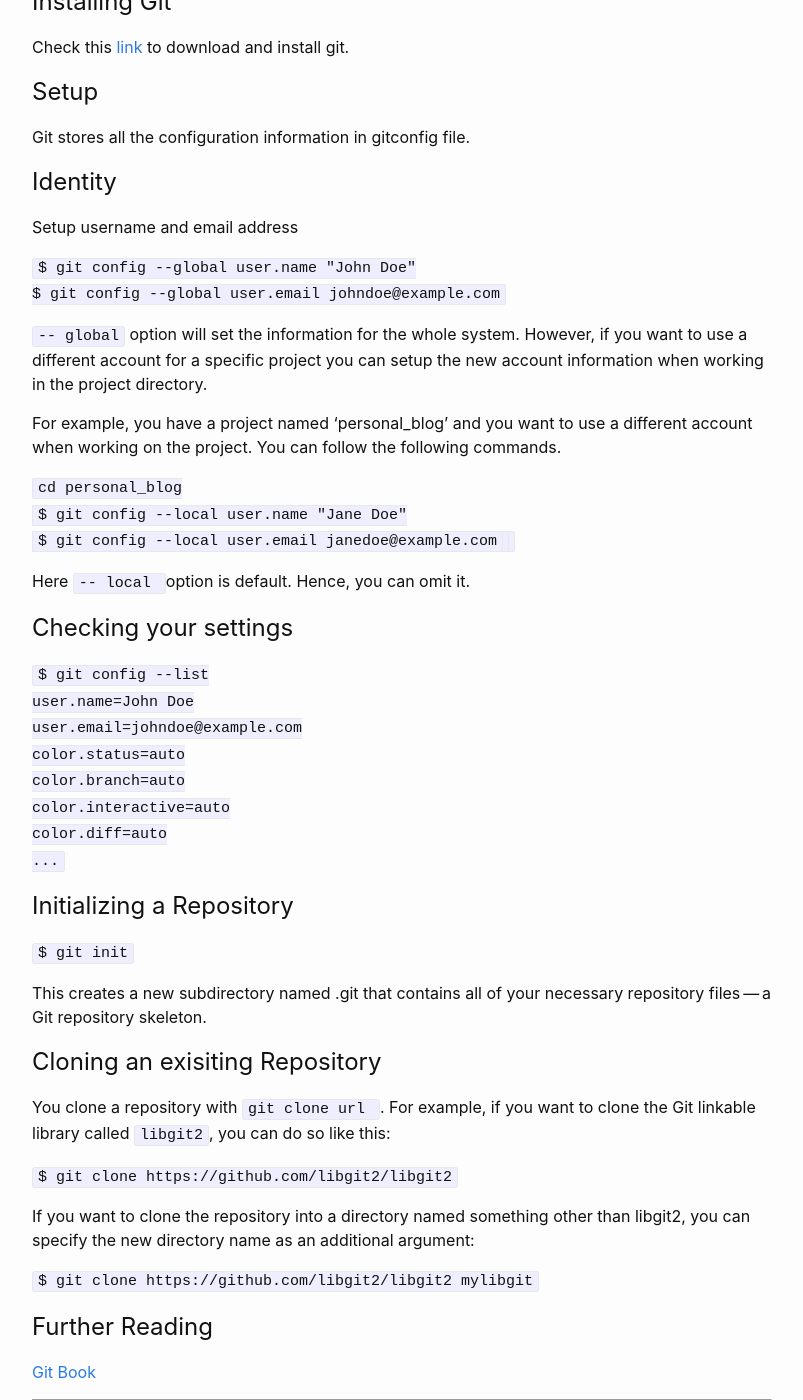
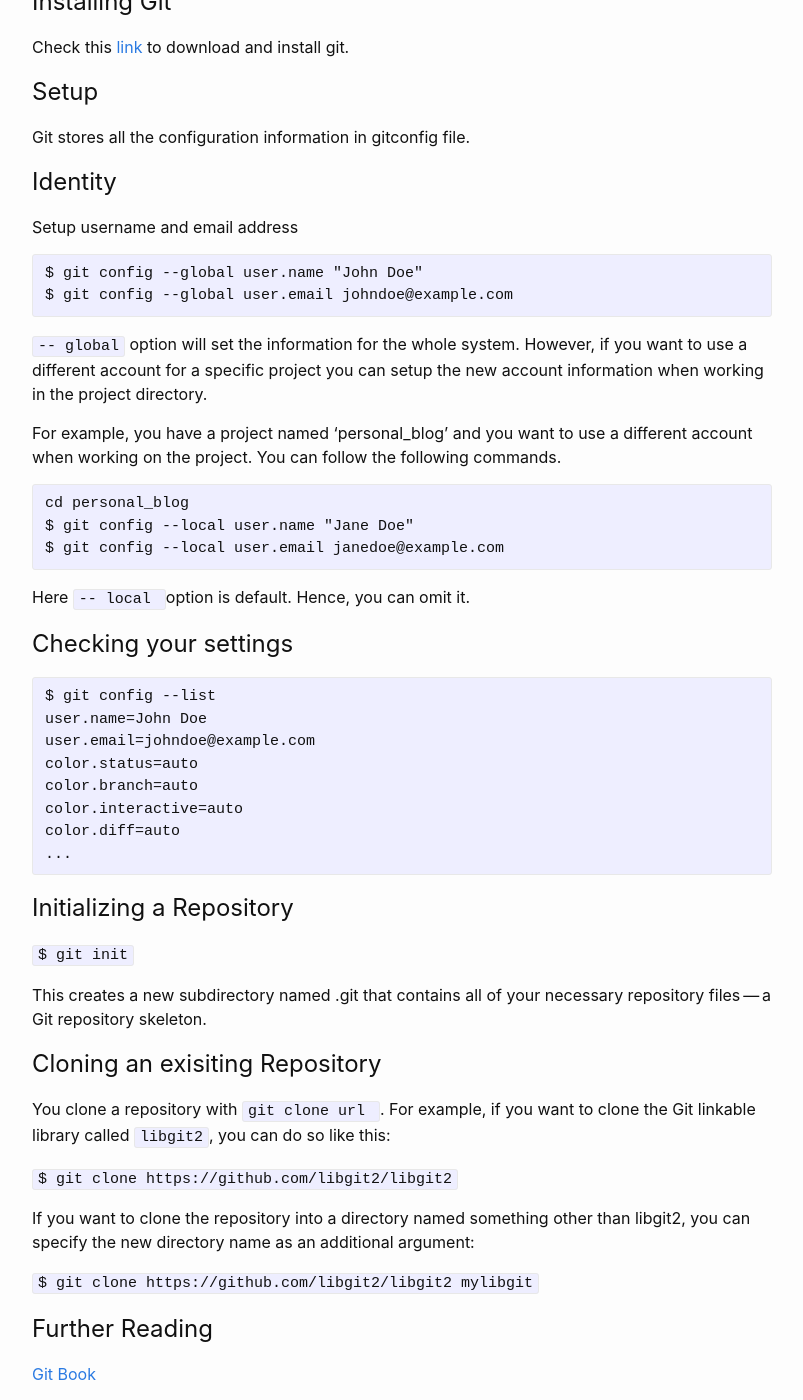
Before and after one commit to dwit013/dwit013.github.io, a Jekyll site: the page built from module/1/git.md, in a window 1280 px wide and 1400 px high, scrolled down 836 px. Shown: the whole window, without its empty margins (238-1041 px from the left). Built offline with Jekyll 4.4.1, drawn with Linux system fonts in a browser that asks for light colours; our own code applies the rules of GitHub Pages for plain Markdown files.

Commit message:
Used <pre> tag instead of <code>

```diff
--- a/module/1/git.md
+++ b/module/1/git.md
@@ -34,33 +34,35 @@ Git stores all the configuration information in gitconfig file.
 
 Setup username and email address
 
-<code>
-$ git config --global user.name "John Doe" <br>
+<pre>
+$ git config --global user.name "John Doe"
 $ git config --global user.email johndoe@example.com
-</code>
+</pre>
 
 <code>-- global</code> option will set the information for the whole system. However, if you want to use a different account for a specific project you can setup the new account information when working in the project directory.
 
 For example, you have a project named 'personal_blog' and you want to use a different account when working on the project. You can follow the following commands.
 
-<code>cd personal_blog <br>
-<code>$ git config --local user.name "Jane Doe" <br>
-<code>$ git config --local user.email janedoe@example.com</code> <br>
+<pre>
+cd personal_blog
+$ git config --local user.name "Jane Doe"
+$ git config --local user.email janedoe@example.com
+</pre>
 
 Here <code> -- local </code> option is default. Hence, you can omit it.
 
 # Checking your settings
 
-<code>
-$ git config --list <br>
-user.name=John Doe <br>
-user.email=johndoe@example.com <br>
-color.status=auto <br>
-color.branch=auto <br>
-color.interactive=auto <br>
-color.diff=auto <br>
+<pre>
+$ git config --list
+user.name=John Doe
+user.email=johndoe@example.com
+color.status=auto
+color.branch=auto
+color.interactive=auto
+color.diff=auto
 ...
-</code>
+</pre>
 
 # Initializing a Repository
 
```
